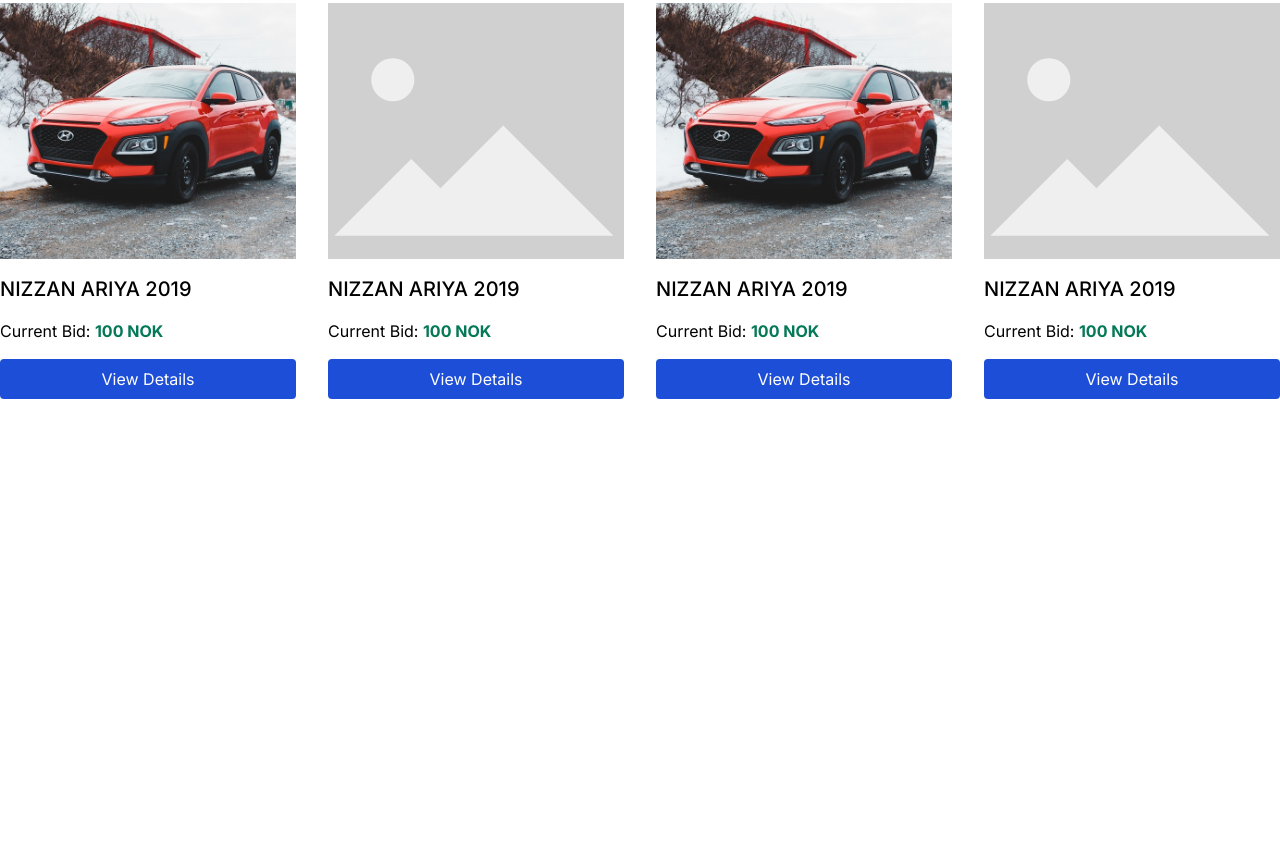
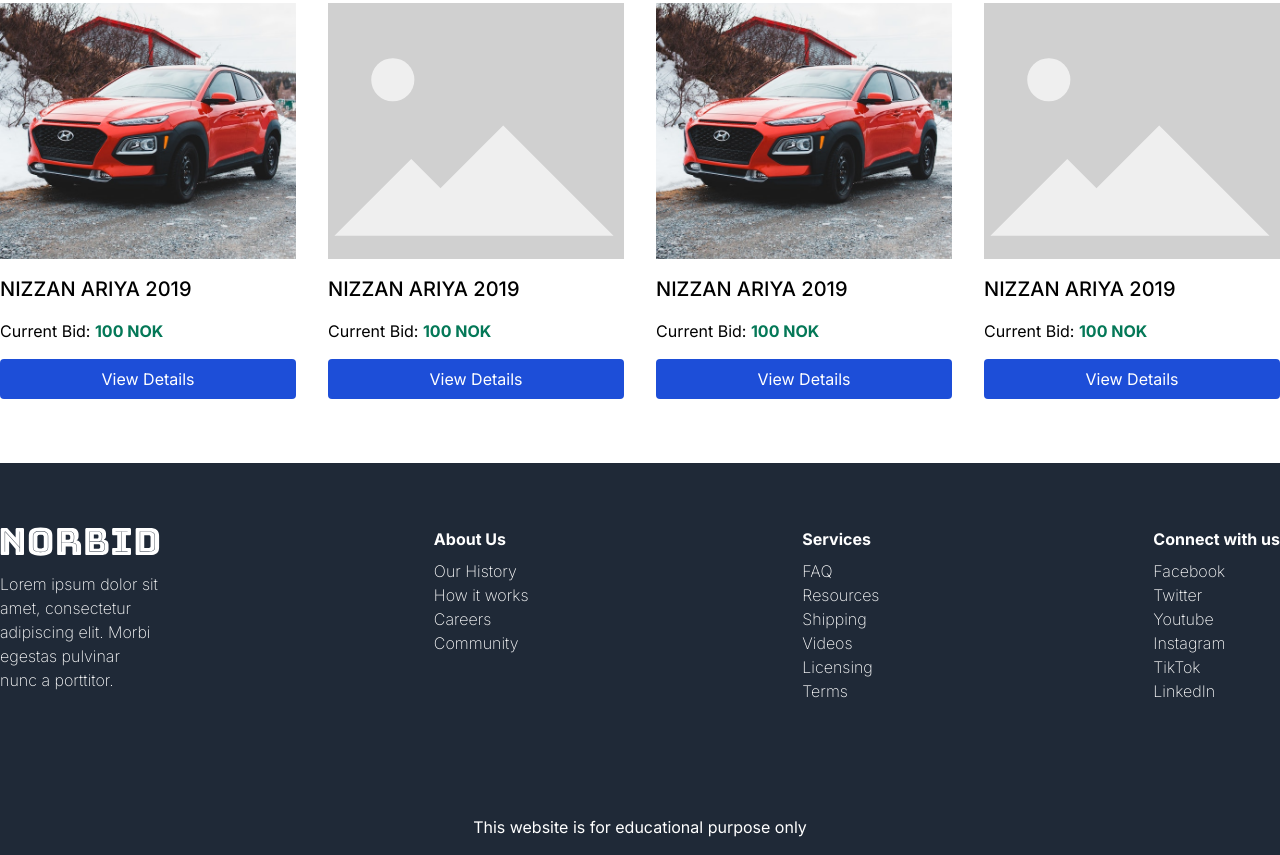
Before and after one commit to baresi687/semester-project-2, a website built with Vite: page src/index.html in a window 1280 px wide. Shown: the part 1376-2231 px from the top of the page. Before the commit the page ends 1839 px from the top, so only its background shows below. Built offline with nearby package versions, Linux system fonts and the light colour scheme.

Commit message:
Adds Footer

```diff
--- a/src/index.html
+++ b/src/index.html
@@ -157,5 +157,50 @@
     </div>
   </section>
 </main>
+<footer class="bg-gray-800 pt-16 pb-4 text-white">
+  <div class="container mx-auto px-4 max-w-7xl xl:px-0">
+    <div id="footer-content" class="flex flex-col gap-14 pb-28 sm:flex-row justify-between">
+      <div id="footer-logo-description" class="sm:w-40">
+        <div class="pb-4"><img src="img/logo.svg" alt="logo"></div>
+        <p class="font-extralight">Lorem ipsum dolor sit amet, consectetur adipiscing elit. Morbi egestas pulvinar
+          nunc
+          a
+          porttitor. </p>
+      </div>
+      <div>
+        <p class="pb-2 font-bold">About Us</p>
+        <ul class="font-extralight">
+          <li>Our History</li>
+          <li>How it works</li>
+          <li>Careers</li>
+          <li>Community</li>
+        </ul>
+      </div>
+      <div>
+        <p class="pb-2 font-bold">Services</p>
+        <ul class="font-extralight">
+          <li>FAQ</li>
+          <li>Resources</li>
+          <li>Shipping</li>
+          <li>Videos</li>
+          <li>Licensing</li>
+          <li>Terms</li>
+        </ul>
+      </div>
+      <div>
+        <p class="pb-2 font-bold">Connect with us</p>
+        <ul class="font-extralight">
+          <li>Facebook</li>
+          <li>Twitter</li>
+          <li>Youtube</li>
+          <li>Instagram</li>
+          <li>TikTok</li>
+          <li>LinkedIn</li>
+        </ul>
+      </div>
+    </div>
+  </div>
+  <p class="text-center">This website is for educational purpose only</p>
+</footer>
 </body>
 </html>
```
